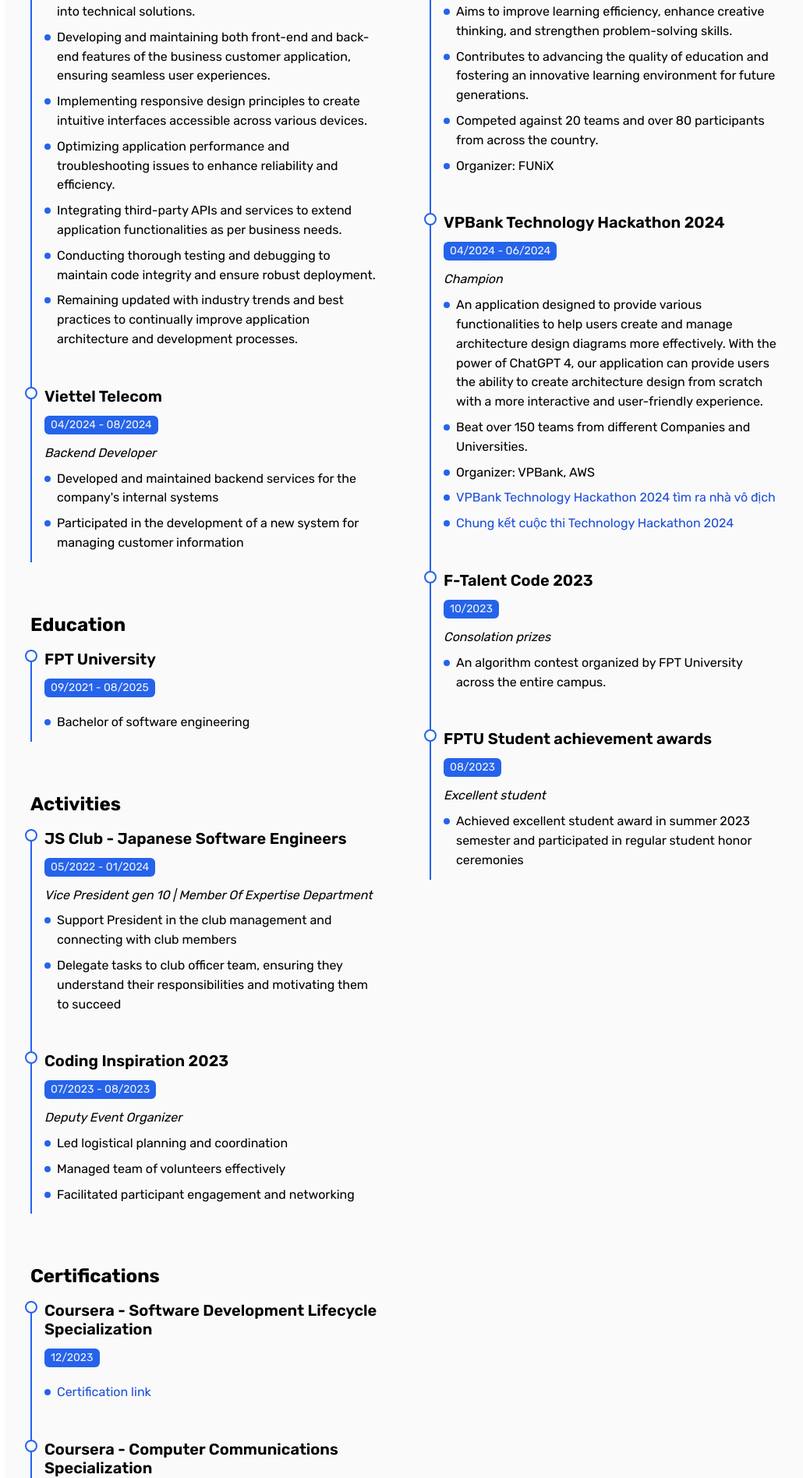
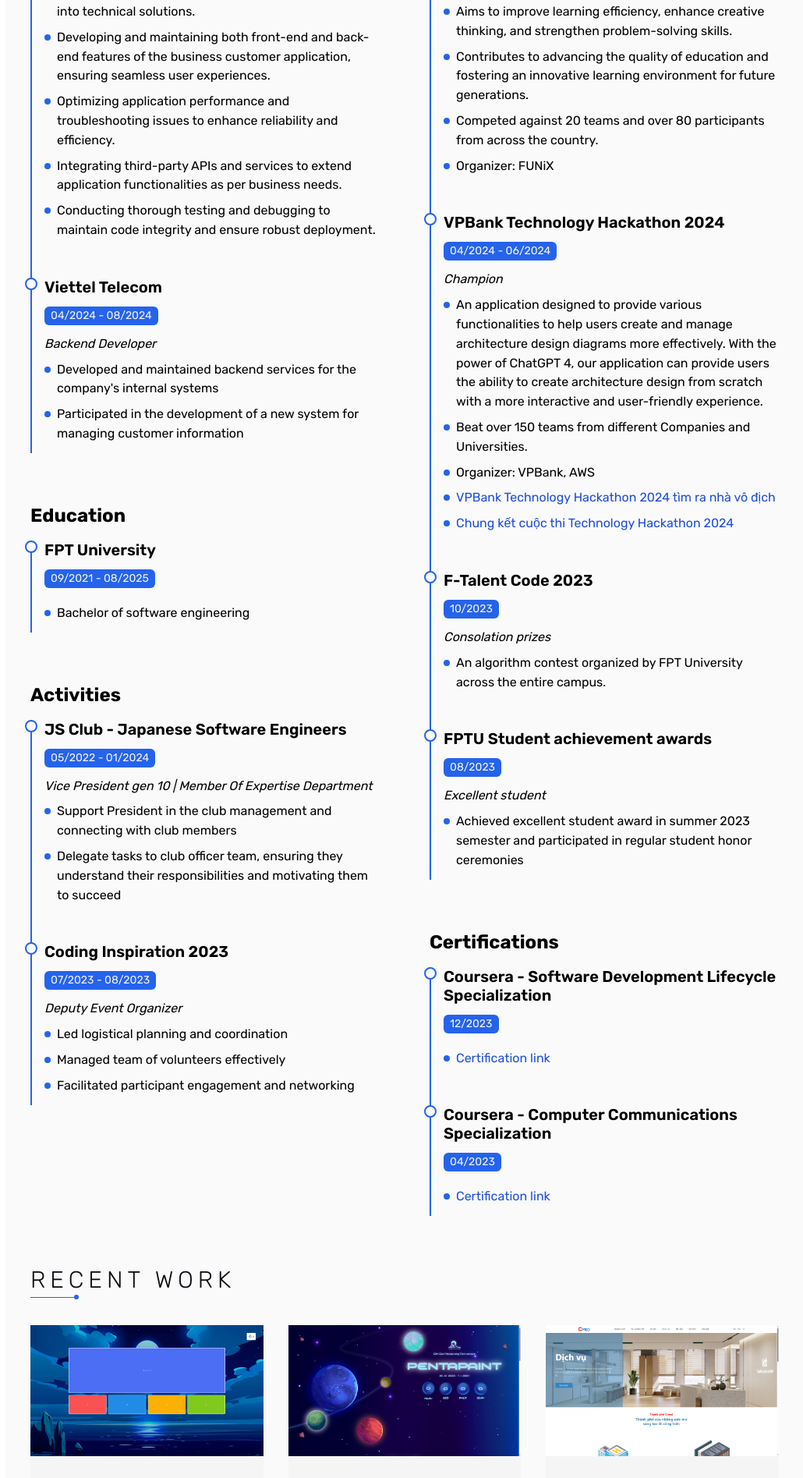
Before and after one commit to LiusDev/personal-portfolio, a Next.js app: page / in a window 1280 px wide. Shown: the part 1454-3349 px from the top of the page at 78% size, without its empty margins (249-1279 px from the left). Built offline with nearby package versions, Linux system fonts and the light colour scheme.

Commit message:
fix: about

```diff
--- a/src/components/section/About.tsx
+++ b/src/components/section/About.tsx
@@ -28,11 +28,9 @@ const works = [
             "Was specially recruited after winning VPBank Technology Hackathon 2024",
             "Collaborating with cross-functional teams to understand business requirements and translate them into technical solutions.",
             "Developing and maintaining both front-end and back-end features of the business customer application, ensuring seamless user experiences.",
-            "Implementing responsive design principles to create intuitive interfaces accessible across various devices.",
             "Optimizing application performance and troubleshooting issues to enhance reliability and efficiency.",
             "Integrating third-party APIs and services to extend application functionalities as per business needs.",
             "Conducting thorough testing and debugging to maintain code integrity and ensure robust deployment.",
-            "Remaining updated with industry trends and best practices to continually improve application architecture and development processes.",
         ]
     },
     {
@@ -216,17 +214,17 @@ const About = ({ id, className }: { id: string; className?: string }) => {
                         title="Activities"
                         info={activities}
                     />
-                    <Timeline
-                        data-aos="fade-up"
-                        title="Certifications"
-                        info={certifications}
-                    />
                 </div>
                 <div className="w-full md:w-1/2">
                     <Timeline
                         data-aos="fade-up"
                         title="Honors & Awards"
                         info={awards}
+                    />
+                    <Timeline
+                        data-aos="fade-up"
+                        title="Certifications"
+                        info={certifications}
                     />
                 </div>
             </div>
```
